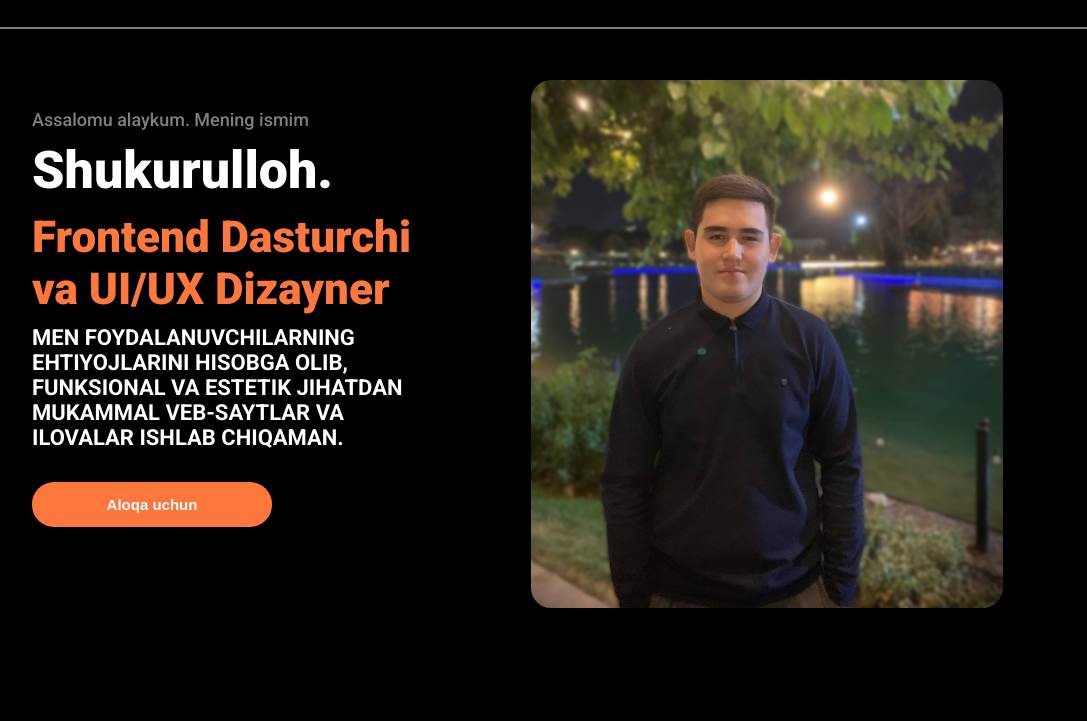
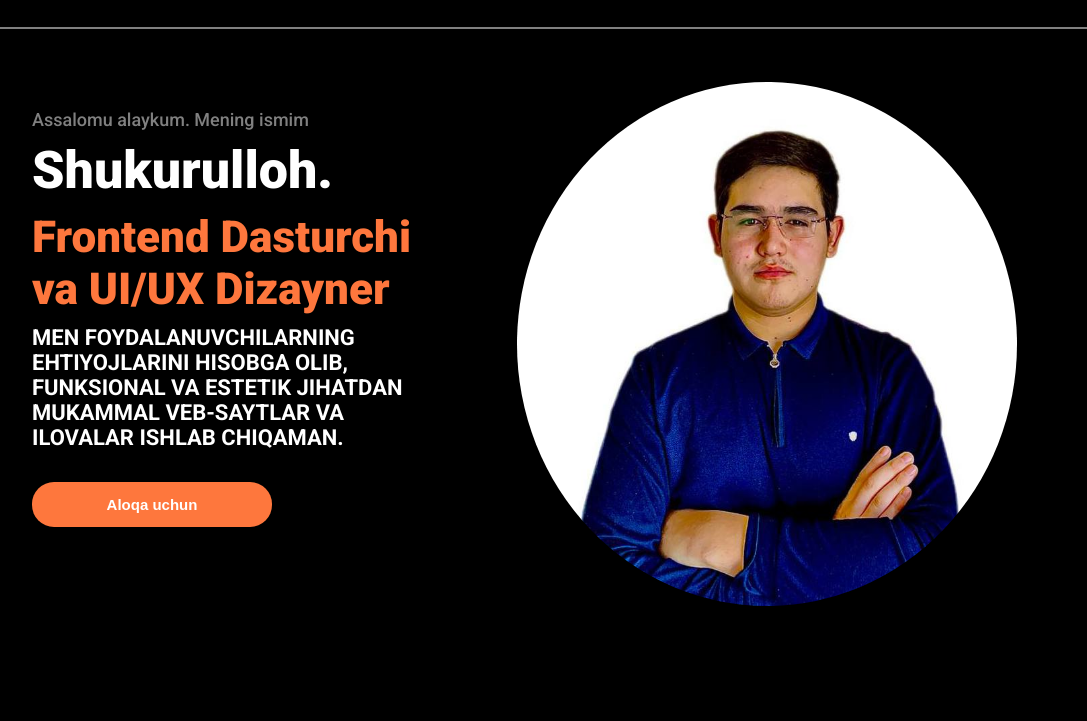
Before and after one commit to ShukurullohMamadaliyev/Portfolio, a plain HTML site: page index.html in a window 1280 px wide. Shown: the part 79-800 px from the top of the page, without its empty margins (96-1183 px from the left). Drawn offline with nearby package versions, Linux system fonts and the light colour scheme.

Commit message:
img o'zgartirildi

```diff
--- a/index.html
+++ b/index.html
@@ -38,7 +38,7 @@
         </div>
 
         <div class="right--card">
-            <img src="images/photo_2024-12-03_16-20-19-removebg-preview (1).png" alt="" class="header--img"   data-aos="fade-left"
+            <img src="images/creat--imgjpg.jpg" alt="" class="header--img"   data-aos="fade-left"
             data-aos-anchor="#example-anchor"
             data-aos-offset="500"
             data-aos-duration="2000">>
--- a/style/style.css
+++ b/style/style.css
@@ -168,6 +168,9 @@ header{
 .header--img{
     border-radius: 20px;
     transition: .4s ;
+    width: 500px;
+    height: auto;
+    border-radius: 100%;
 }
 .header--img:hover{
 
```
Also changed, not shown: images/creat--imgjpg.jpg (added), images/creator--img.jpg (added).
